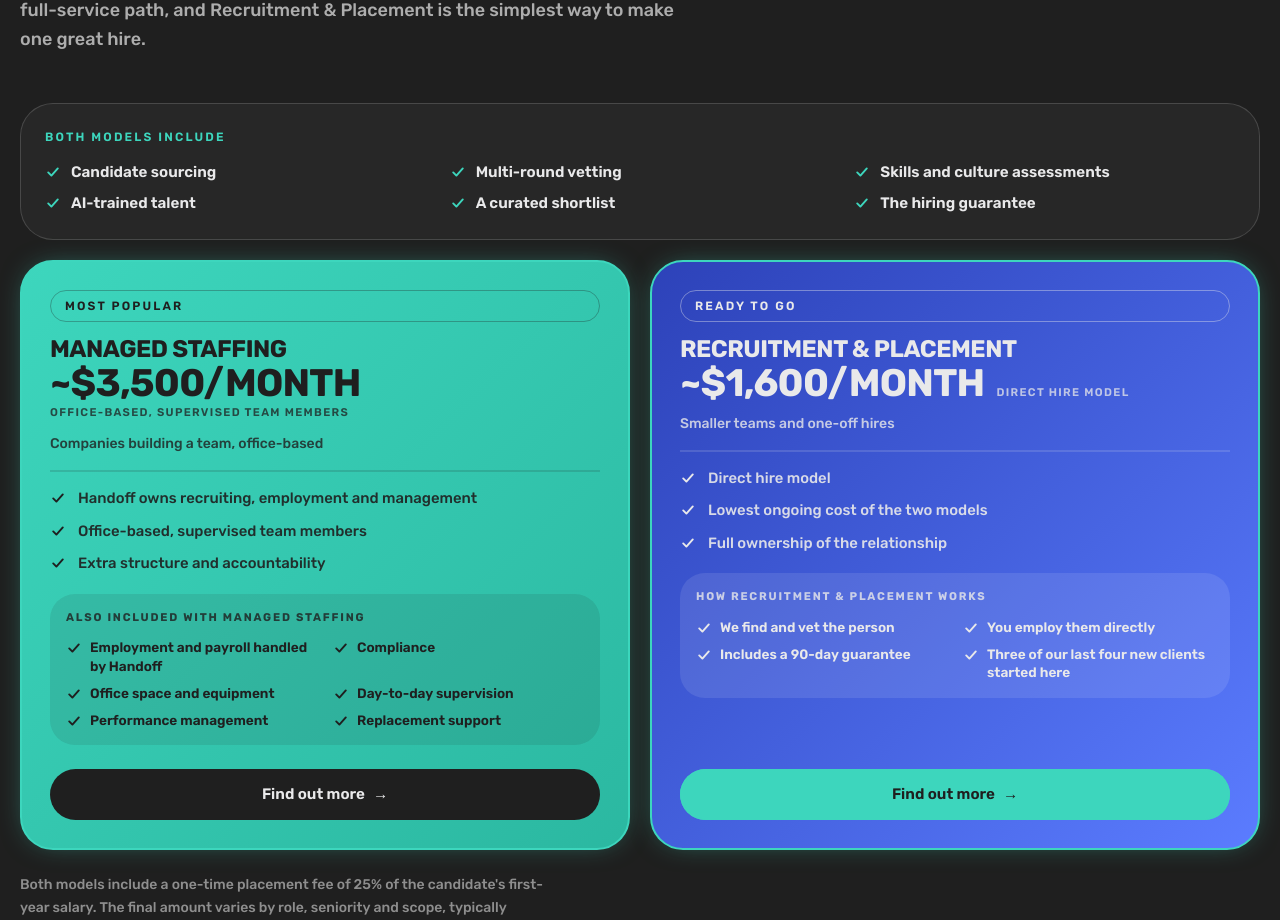
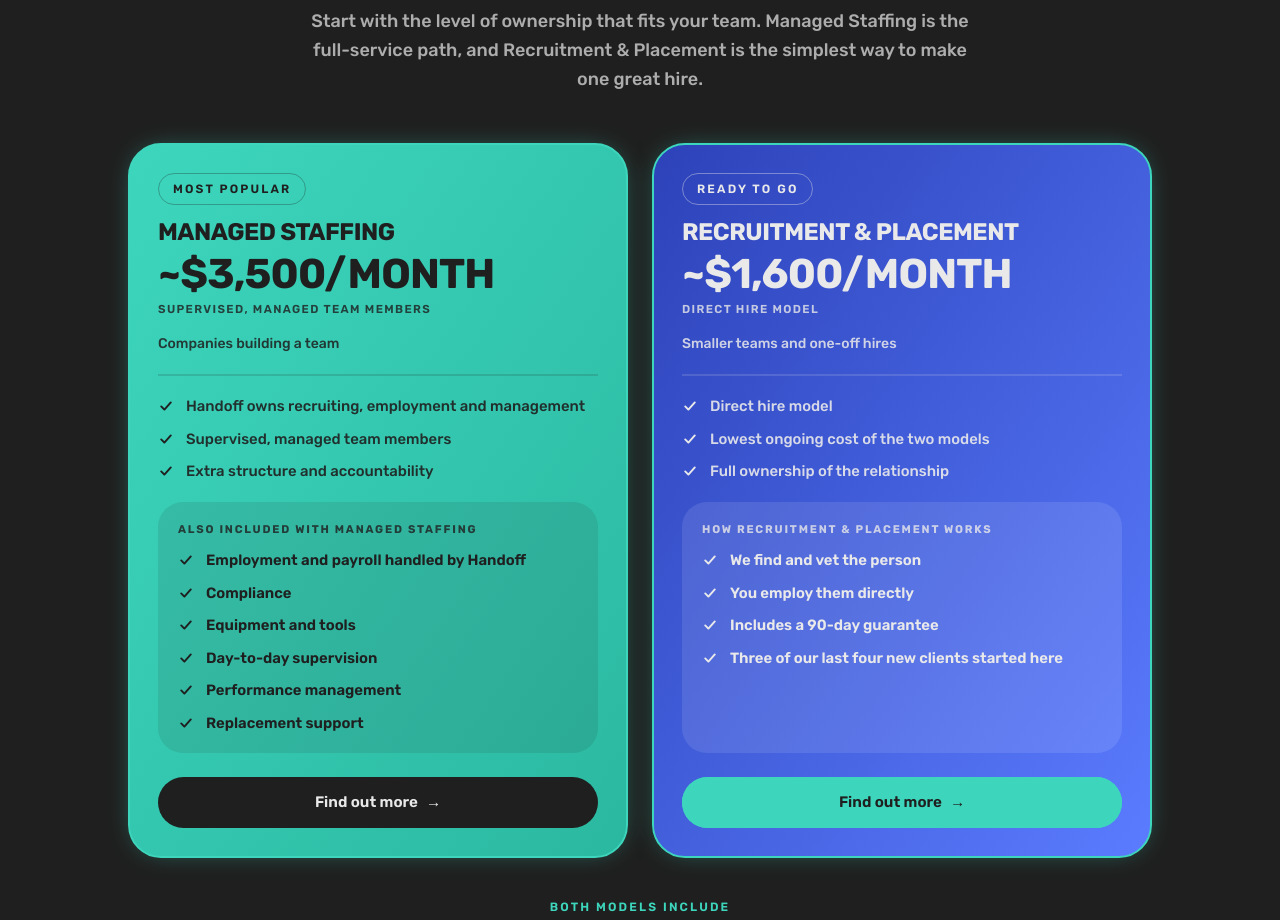
Before and after one commit to Integrated-Go-to-Market-Solutions/Handoff-Sandbox, a Next.js app: page / in a window 1280 px wide. Shown: the part 10138-11058 px from the top of the page. Built offline with nearby package versions, Linux system fonts and the light colour scheme.

Commit message:
pricing: 2 ways heading, starting price, identical cards, remove office-based copy

```diff
--- a/src/components/sections/models.tsx
+++ b/src/components/sections/models.tsx
@@ -1,7 +1,7 @@
 import { Button, Pill } from "../brand";
 import { Reveal } from "../reveal";
 import { TypedPoints } from "../typed-points";
-import { models, modelsFootnote, modelsShared, site } from "@/lib/content";
+import { models, modelsFootnote, modelsIntro, modelsShared, site } from "@/lib/content";
 
 /* Two equally strong gradients with the same cyan outline, so neither
    option reads as the lesser choice. Each card also carries its own list in
@@ -81,70 +81,69 @@
   );
 }
 
-/** `detailed`: tighter cards plus the shared and per-model inclusion lists. */
+/**
+ * `detailed` (homepage and industry pages): the two plans side by side, read
+ * like a phone-plan comparison. From 768px the cards share one subgrid, so
+ * every row (tag, name, price, model line, who it's for, the typed points,
+ * the inclusions, the button) lines up across both, whatever wraps. Both
+ * cards get the same size, padding and treatment, so neither reads as the
+ * lesser option. What both include sits centred underneath. Each card
+ * spans the parent's 8 rows (`md:row-span-8`); keep both in step with the
+ * number of rows inside a card.
+ */
+const listGap = "space-y-3";
+
 export function Models({ detailed = false }: { detailed?: boolean } = {}) {
   if (!detailed) return <ClassicModels />;
   return (
     <section id="models" className="relative overflow-hidden bg-ink section-py-hero text-bone">
       <div className="shell relative">
-        <Reveal className="max-w-3xl">
-          <h2 className="display mt-5 text-[clamp(2.1rem,4.8vw,3.7rem)]">
-            Two ways to work together
-          </h2>
-          <p className="mt-6 max-w-[58ch] text-lg leading-relaxed text-bone/70">
+        <Reveal className="mx-auto max-w-3xl text-center">
+          <h2 className="display mt-5 text-[clamp(2.1rem,4.8vw,3.7rem)]">{modelsIntro.headline}</h2>
+          <p className="mt-4 text-lg font-semibold text-bone/85 md:text-xl">
+            {modelsIntro.startingAt.label}{" "}
+            <span className="text-cyan">{modelsIntro.startingAt.price}</span>
+          </p>
+          <p className="mx-auto mt-5 max-w-[58ch] text-lg leading-relaxed text-bone/70">
             Start with the level of ownership that fits your team. Managed
             Staffing is the full-service path, and Recruitment & Placement is
             the simplest way to make one great hire.
           </p>
         </Reveal>
 
-        <Reveal className="mt-12 rounded-[var(--radius-card)] border border-white/15 bg-white/[0.04] p-5 md:p-6">
-          <p className="eyebrow text-[0.72rem] tracking-[0.2em] text-cyan">{modelsShared.label}</p>
-          <ul className="mt-4 grid grid-cols-1 gap-x-6 gap-y-2.5 sm:grid-cols-2 lg:grid-cols-3">
-            {modelsShared.items.map((item) => (
-              <li key={item} className="flex gap-2.5 text-sm font-semibold text-bone md:text-[0.95rem]">
-                <Check className="text-cyan" />
-                {item}
-              </li>
-            ))}
-          </ul>
-        </Reveal>
-
-        <div className="mt-5 grid gap-5 lg:grid-cols-2">
+        <div className="mx-auto mt-12 grid max-w-5xl auto-rows-fr gap-5 md:auto-rows-auto md:grid-cols-2 md:grid-rows-[repeat(8,auto)] md:gap-x-6 md:gap-y-0">
           {models.map((model, i) => {
             const accent = cardAccents[i % cardAccents.length];
             return (
-            <Reveal key={model.name} delay={i * 110}>
-              <article
-                className={`flex h-full flex-col rounded-[var(--radius-card)] border-2 border-cyan p-6 shadow-[0_0_28px_-10px_rgba(61,214,189,0.6)] transition-all duration-500 hover:-translate-y-1 hover:shadow-[0_0_36px_-6px_rgba(61,214,189,0.75)] md:p-7 ${accent.card}`}
+              <Reveal
+                key={model.name}
+                as="article"
+                delay={i * 110}
+                className={`flex flex-col rounded-[var(--radius-card)] border-2 border-cyan p-6 shadow-[0_0_28px_-10px_rgba(61,214,189,0.6)] transition-shadow duration-500 hover:shadow-[0_0_36px_-6px_rgba(61,214,189,0.75)] md:row-span-8 md:grid md:grid-rows-subgrid md:p-7 ${accent.card}`}
               >
+                <div>
                   <Pill tone="outline" className={accent.pill}>
                     {model.tag}
                   </Pill>
-
-                <h3 className="display mt-4 text-xl md:text-2xl">
-                  {model.name.replace("-", "‑")}
-                </h3>
-                <div className="mt-1.5 flex flex-wrap items-baseline gap-x-3 gap-y-1">
-                  <p className="display text-[clamp(1.9rem,3.4vw,2.4rem)] leading-none">{model.price}</p>
-                  <p className="text-[0.7rem] font-semibold uppercase tracking-[0.12em] opacity-75">
+                </div>
+                <h3 className="display mt-4 text-xl md:text-2xl">{model.name.replace("-", "‑")}</h3>
+                <p className="display mt-3 text-[clamp(2rem,3.4vw,2.6rem)] leading-none">{model.price}</p>
+                <p className="mt-2 text-[0.72rem] font-semibold uppercase tracking-[0.12em] opacity-80">
                   {model.terms}
                 </p>
-                </div>
+                <p className="mt-4 text-sm font-medium opacity-85">{model.forWho}</p>
 
-                <p className="mt-3 text-sm font-medium opacity-80">{model.forWho}</p>
-
-                <div className="mt-4 border-t-2 border-current/15 pt-4">
+                <div className="mt-5 border-t-2 border-current/15 pt-5">
                   <TypedPoints points={model.points} />
                 </div>
 
-                <div className={`mb-6 mt-5 rounded-[calc(var(--radius-card)-8px)] p-4 ${accent.panel}`}>
+                <div className={`mt-5 rounded-[calc(var(--radius-card)-8px)] p-4 md:p-5 ${accent.panel}`}>
                   <p className="text-[0.7rem] font-bold uppercase tracking-[0.16em] opacity-80">
                     {model.extrasLabel}
                   </p>
-                  <ul className="mt-3 grid gap-x-4 gap-y-2 sm:grid-cols-2">
+                  <ul className={`mt-3 ${listGap}`}>
                     {model.extras.map((item) => (
-                      <li key={item} className="flex gap-2 text-[0.85rem] font-semibold leading-snug">
+                      <li key={item} className="flex gap-3 text-[0.93rem] font-semibold leading-snug">
                         <Check />
                         {item}
                       </li>
@@ -152,19 +151,27 @@
                   </ul>
                 </div>
 
-                <Button href={site.bookCall} variant={accent.button} className="mt-auto w-full">
+                <div className="mt-auto pt-6 md:mt-6 md:pt-0">
+                  <Button href={site.bookCall} variant={accent.button} className="w-full">
                     Find out more
                   </Button>
-              </article>
+                </div>
               </Reveal>
             );
           })}
         </div>
 
-        <Reveal delay={models.length * 110} className="mt-6">
-          <p className="max-w-[58ch] text-sm leading-relaxed text-bone/55">
-            {modelsFootnote}
-          </p>
+        <Reveal className="mx-auto mt-10 max-w-4xl text-center">
+          <p className="eyebrow text-[0.72rem] tracking-[0.2em] text-cyan">{modelsShared.label}</p>
+          <ul className="mt-4 flex flex-wrap justify-center gap-x-7 gap-y-3">
+            {modelsShared.items.map((item) => (
+              <li key={item} className="flex gap-2.5 text-sm font-semibold leading-snug text-bone md:text-[0.95rem]">
+                <Check className="text-cyan" />
+                {item}
+              </li>
+            ))}
+          </ul>
+          <p className="mx-auto mt-8 max-w-[62ch] text-sm leading-relaxed text-bone/55">{modelsFootnote}</p>
         </Reveal>
       </div>
     </section>
--- a/src/lib/content.ts
+++ b/src/lib/content.ts
@@ -215,13 +215,13 @@
   {
     tag: "Most popular",
     name: "Managed Staffing",
-    forWho: "Companies building a team, office-based",
+    forWho: "Companies building a team",
     price: "~$3,500/month",
-    terms: "Office-based, supervised team members",
-    copy: "We recruit, employ, train, and performance manage, office-based with extra structure and accountability. You get the outcome and one point of accountability. Ideal for higher-risk functions.",
+    terms: "Supervised, managed team members",
+    copy: "We recruit, employ, train, and performance manage, with extra structure and accountability. You get the outcome and one point of accountability. Ideal for higher-risk functions.",
     points: [
       "Handoff owns recruiting, employment and management",
-      "Office-based, supervised team members",
+      "Supervised, managed team members",
       "Extra structure and accountability",
     ],
     /** PLACEHOLDER copy pending client approval. */
@@ -229,7 +229,7 @@
     extras: [
       "Employment and payroll handled by Handoff",
       "Compliance",
-      "Office space and equipment",
+      "Equipment and tools",
       "Day-to-day supervision",
       "Performance management",
       "Replacement support",
@@ -259,6 +259,15 @@
     featured: false,
   },
 ];
+
+/**
+ * Pricing section header (homepage and industry pages). PLACEHOLDER: the
+ * starting-price line is new copy from the brief, pending approval.
+ */
+export const modelsIntro = {
+  headline: "2 ways to work together",
+  startingAt: { label: "Starting at", price: "$1,600/month" },
+};
 
 /** PLACEHOLDER copy pending client approval: what both models share. */
 export const modelsShared = {
```
Lines whose indentation alone changed are shown as unchanged.
